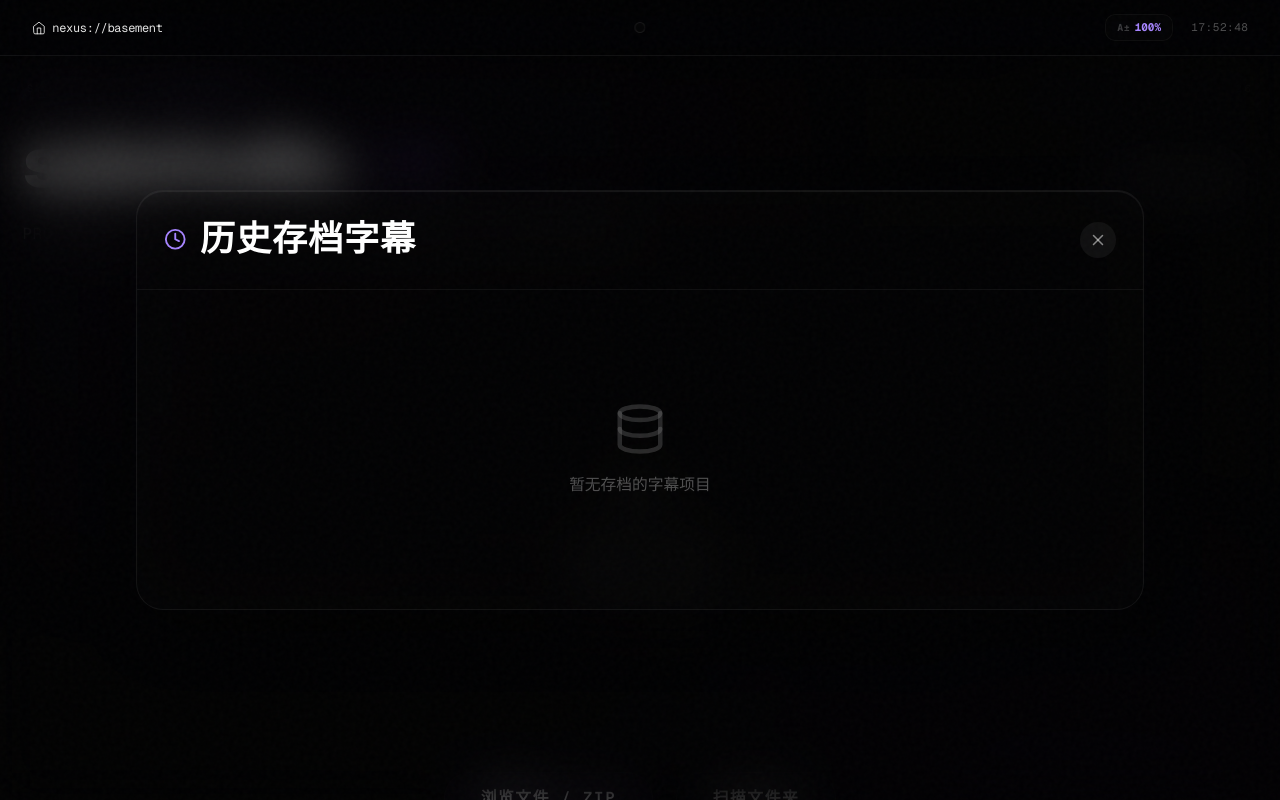
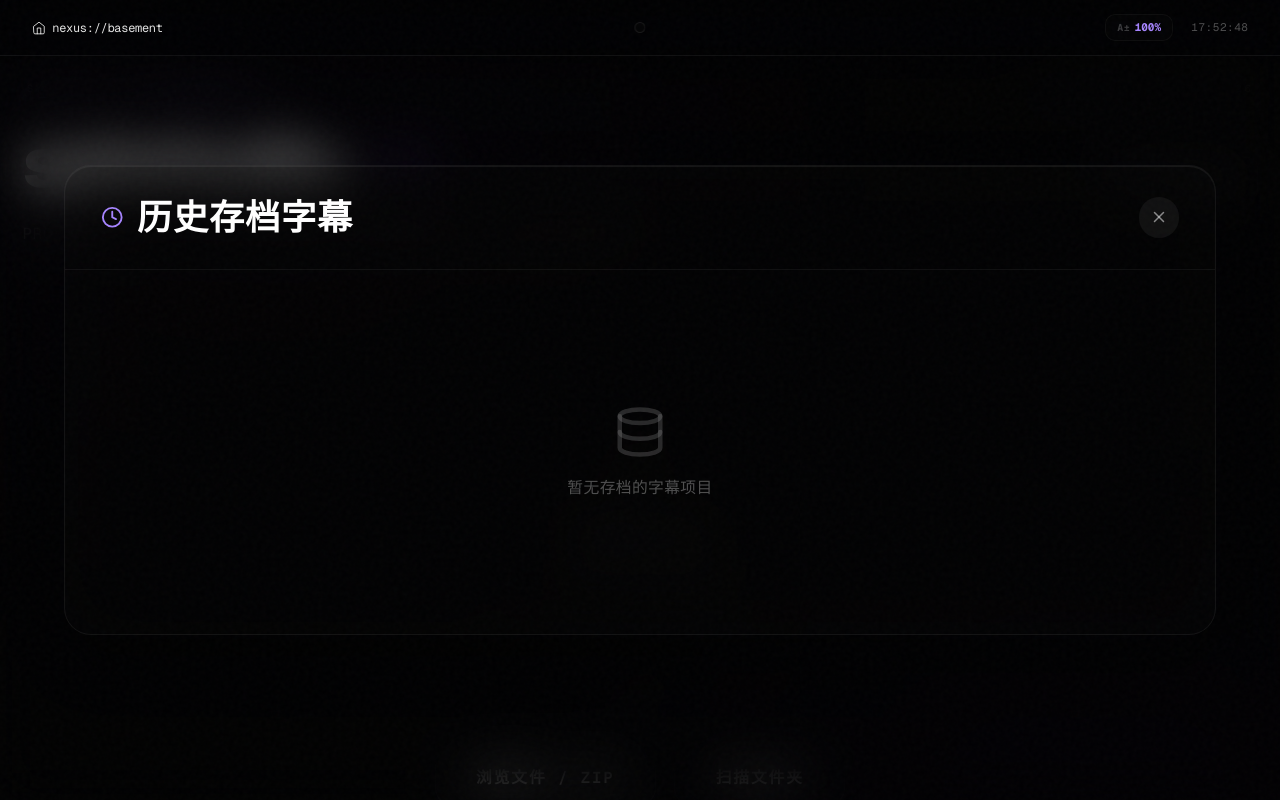
Before and after one commit to puffkun17/SaikoSubStudio, a Next.js app: page / in a window 1280 px wide. Both pictures are taken after a click on the button "历史存档字幕". Built offline with nearby package versions, Linux system fonts and the light colour scheme.

Commit message:
release: v2.0.1 - homepage Ingest Lens custom cinematic redesign (custom SVG aperture + dual-track waveform icon, improved hierarchy & buttons); history archive modal typography, sizing & spacing fixes; version bump to 2.0.1

```diff
--- a/package.json
+++ b/package.json
@@ -1,6 +1,6 @@
 {
   "name": "saikosubstudio",
-  "version": "2.0.0",
+  "version": "2.0.1",
   "private": true,
   "scripts": {
     "dev": "next dev",
--- a/src/components/Ingest/DragZone.tsx
+++ b/src/components/Ingest/DragZone.tsx
@@ -464,50 +464,112 @@ export const DragZone: React.FC = () => {
           )}
         </AnimatePresence>
 
-        {/* Drag-over state content overlay */}
+        {/* Custom cinematic Ingest Lens icon (no generic AI cloud) */}
         {isDragging ? (
           <div className="flex flex-col items-center gap-3 z-20">
             <motion.div
-              animate={{ y: [-4, 4, -4] }}
-              transition={{ repeat: Infinity, duration: 1.5, ease: "easeInOut" }}
+              animate={{ y: [-3, 3, -3] }}
+              transition={{ repeat: Infinity, duration: 1.2, ease: "easeInOut" }}
             >
-              <UploadCloud className="w-12 h-12 text-emerald-400 drop-shadow-[0_0_10px_rgba(16,185,129,0.6)]" />
+              {/* Custom aperture + waveform lens for drag state */}
+              <svg width="52" height="52" viewBox="0 0 52 52" fill="none" className="drop-shadow-[0_0_12px_rgba(16,185,129,0.65)]">
+                <circle cx="26" cy="26" r="23" stroke="#10b981" strokeWidth="1.5" strokeOpacity="0.6"/>
+                <g stroke="#10b981" strokeWidth="1.25" strokeOpacity="0.9">
+                  <path d="M26 9 L26 17" />
+                  <path d="M26 35 L26 43" />
+                  <path d="M9 26 L17 26" />
+                  <path d="M35 26 L43 26" />
+                  <path d="M13.5 13.5 L19 19" />
+                  <path d="M33 33 L38.5 38.5" />
+                  <path d="M38.5 13.5 L33 19" />
+                  <path d="M19 33 L13.5 38.5" />
+                </g>
+                {/* Subtle dual waveform inside for dual-track subtitle identity */}
+                <path d="M18 26 Q21 22 24 26 Q27 30 30 26" stroke="#34d399" strokeWidth="1.1" fill="none" strokeOpacity="0.85"/>
+                <path d="M18 29 Q21 25 24 29 Q27 33 30 29" stroke="#34d399" strokeWidth="0.9" fill="none" strokeOpacity="0.6"/>
+              </svg>
             </motion.div>
-            <span className="text-xs font-mono uppercase tracking-[0.2em] text-emerald-400 font-bold">RELEASE TO INGEST</span>
+            <span className="text-xs font-mono uppercase tracking-[0.25em] text-emerald-400 font-bold">RELEASE TO INGEST</span>
           </div>
         ) : (
-          <div className="flex flex-col items-center gap-4 z-20">
-            <UploadCloud className={`w-12 h-12 transition-all duration-300
-              ${isZoneActive ? 'text-violet-400 drop-shadow-[0_0_10px_rgba(168,85,247,0.6)]' : 'text-neutral-500'}`} />
+          <div className="flex flex-col items-center gap-5 z-20">
+            {/* Custom premium Ingest Lens icon - aperture + dual subtitle tracks */}
+            <div className="relative">
+              <svg
+                width="56" height="56"
+                viewBox="0 0 56 56"
+                fill="none"
+                className={`transition-all duration-300 ${isZoneActive ? 'text-violet-400 drop-shadow-[0_0_14px_rgba(168,85,247,0.55)]' : 'text-neutral-400/70'}`}
+              >
+                {/* Outer aperture ring */}
+                <circle cx="28" cy="28" r="25" stroke="currentColor" strokeWidth="1.25" strokeOpacity="0.55" />
 
-            <div className="flex flex-col gap-1 items-center px-4">
-              <span className="text-sm font-mono font-bold tracking-[0.2em] text-white/90">INGEST LENS</span>
-              <span className="text-xs text-neutral-500 tracking-[0.05em] uppercase font-sans">drag files here</span>
+                {/* Blade / aperture segments for cinematic lens personality */}
+                <g stroke="currentColor" strokeWidth="1.1" strokeOpacity="0.75">
+                  <path d="M28 5.5 L28 13" />
+                  <path d="M28 43 L28 50.5" />
+                  <path d="M5.5 28 L13 28" />
+                  <path d="M43 28 L50.5 28" />
+                  <path d="M10 10 L16.5 16.5" />
+                  <path d="M39.5 39.5 L46 46" />
+                  <path d="M46 10 L39.5 16.5" />
+                  <path d="M16.5 39.5 L10 46" />
+                </g>
+
+                {/* Inner dual-track waveform (core identity: bilingual subtitle) */}
+                <path
+                  d="M19 28 Q23 24 27 28 Q31 32 35 28"
+                  stroke="currentColor"
+                  strokeWidth="1.6"
+                  strokeOpacity="0.9"
+                  fill="none"
+                />
+                <path
+                  d="M19 31.5 Q23 27.5 27 31.5 Q31 35.5 35 31.5"
+                  stroke="currentColor"
+                  strokeWidth="1.1"
+                  strokeOpacity="0.55"
+                  fill="none"
+                />
+
+                {/* Subtle center highlight for lens glass */}
+                <circle cx="28" cy="28" r="6" fill="currentColor" fillOpacity="0.08" />
+              </svg>
             </div>
 
-            {/* Inline file extensions label */}
-            <div className="flex gap-2 text-xs font-mono text-neutral-600 tracking-wider">
-              <span>SRT</span>
-              <span>•</span>
-              <span>ASS</span>
-              <span>•</span>
-              <span>ZIP</span>
+            <div className="flex flex-col gap-1.5 items-center px-2 text-center">
+              <span className="text-[13px] font-mono font-bold tracking-[0.22em] text-white/95">INGEST LENS</span>
+              <span className="text-[10px] text-neutral-500 tracking-[0.08em] uppercase font-sans">DROP FILES INTO THE LENS</span>
+            </div>
+
+            {/* Refined format indicators - more integrated, less generic */}
+            <div className="flex items-center gap-2 text-[10px] font-mono tracking-[0.2em] text-neutral-600">
+              <span className="px-1.5 py-px border border-white/10 rounded">SRT</span>
+              <span className="text-white/20">·</span>
+              <span className="px-1.5 py-px border border-white/10 rounded">ASS</span>
+              <span className="text-white/20">·</span>
+              <span className="px-1.5 py-px border border-white/10 rounded">ZIP</span>
             </div>
           </div>
         )}
       </motion.div>
 
-      {/* Floating Trigger Prism Buttons (No solid backgrounds, clean glassmorphism) */}
-      <div className="flex flex-col sm:flex-row gap-5 justify-center mt-10 w-full sm:w-auto px-4 z-20">
+      {/* Refined action buttons — stronger cinematic glass, better hierarchy and breathing */}
+      <div className="flex flex-col sm:flex-row gap-4 justify-center mt-9 w-full sm:w-auto px-4 z-20">
         <button
-          className="w-full sm:w-auto px-8 py-3 bg-violet-500/[0.04] text-white hover:text-violet-200 border border-white/[0.04] hover:border-violet-500/25 shadow-[0_4px_12px_rgba(0,0,0,0.4)] hover:shadow-[0_0_20px_rgba(168,85,247,0.2)] hover:-translate-y-0.5 rounded-full transition-all duration-300 text-center font-mono text-xs md:text-sm uppercase tracking-widest font-semibold cursor-pointer"
           onClick={() => fileInputRef.current?.click()}
+          className="group w-full sm:w-auto px-9 py-3.5 rounded-2xl text-sm font-mono uppercase tracking-[0.12em] font-semibold cursor-pointer transition-all duration-200
+            bg-white/[0.022] hover:bg-violet-500/5 border border-white/[0.055] hover:border-violet-500/30
+            text-white/90 hover:text-white shadow-[0_2px_8px_rgba(0,0,0,0.35)] hover:shadow-[0_0_18px_rgba(168,85,247,0.12)] active:scale-[0.985]"
         >
           浏览文件 / ZIP
         </button>
+
         <button
-          className="w-full sm:w-auto px-8 py-3 bg-white/[0.01] text-neutral-400 hover:text-neutral-200 border border-white/[0.04] hover:border-white/[0.1] shadow-[0_4px_12px_rgba(0,0,0,0.4)] hover:-translate-y-0.5 rounded-full transition-all duration-300 text-center font-mono text-xs md:text-sm uppercase tracking-widest font-semibold cursor-pointer"
           onClick={() => folderInputRef.current?.click()}
+          className="group w-full sm:w-auto px-9 py-3.5 rounded-2xl text-sm font-mono uppercase tracking-[0.12em] font-semibold cursor-pointer transition-all duration-200
+            bg-white/[0.01] hover:bg-white/[0.035] border border-white/[0.04] hover:border-white/15
+            text-neutral-400 hover:text-neutral-100 shadow-[0_2px_8px_rgba(0,0,0,0.35)] hover:shadow-[0_0_14px_rgba(255,255,255,0.06)] active:scale-[0.985]"
         >
           扫描文件夹
         </button>
--- a/src/components/IngestStep.tsx
+++ b/src/components/IngestStep.tsx
@@ -81,7 +81,7 @@ export const IngestStep: React.FC = () => {
           <h1 className="text-h4 font-extrabold tracking-tighter text-white flex items-center flex-wrap [text-shadow:0_0_15px_rgba(255,255,255,0.15)] font-sans">
             substudio.
             <span className="text-[0.5625rem] text-violet-400 bg-violet-500/10 border border-violet-500/20 px-3 py-1 rounded-full ml-4 font-mono font-bold uppercase tracking-widest shadow-[0_0_15px_rgba(168,85,247,0.15)]">
-              v1.0 pro
+              v2.0.1
             </span>
           </h1>
           <p className="text-xs md:text-sm text-neutral-400 font-mono uppercase tracking-wider text-neutral-400/80">
@@ -111,7 +111,7 @@ export const IngestStep: React.FC = () => {
             animate={{ opacity: 1, y: 0 }}
             exit={{ opacity: 0, scale: 0.98, filter: "blur(4px)" }}
             transition={{ type: "spring", stiffness: 200, damping: 25 }}
-            className="flex-1 flex flex-col gap-12 max-w-5xl mx-auto w-full items-center justify-center py-10 md:py-16"
+            className="flex-1 flex flex-col gap-8 max-w-5xl mx-auto w-full items-center justify-center py-8 md:py-12"
           >
             <DragZone />
           </motion.div>
@@ -151,31 +151,31 @@ export const IngestStep: React.FC = () => {
               animate={{ scale: 1, opacity: 1, y: 0 }}
               exit={{ scale: 0.95, opacity: 0, y: 20 }}
               transition={{ type: "spring", stiffness: 300, damping: 30 }}
-              className="glass-panel-ar rounded-3xl w-full max-w-4xl shadow-2xl flex flex-col gap-0 max-h-[85vh] overflow-hidden"
+              className="glass-panel-ar rounded-3xl w-full max-w-5xl shadow-2xl flex flex-col gap-0 max-h-[85vh] overflow-hidden"
             >
-              <div className="flex justify-between items-center px-6 py-5 border-b border-white/5 flex-shrink-0">
+              <div className="flex justify-between items-center px-8 py-6 border-b border-white/5 flex-shrink-0">
                 <div className="flex items-center gap-3">
                   <Clock className="w-5 h-5 text-violet-400" />
-                  <h4 className="text-base font-bold text-white tracking-wide">历史存档字幕</h4>
+                  <h4 className="text-xl font-semibold text-white tracking-wide">历史存档字幕</h4>
                 </div>
                 <button
-                  className="w-8 h-8 flex items-center justify-center rounded-full bg-white/5 hover:bg-white/10 text-white/50 hover:text-white transition cursor-pointer"
+                  className="w-9 h-9 flex items-center justify-center rounded-full bg-white/5 hover:bg-white/10 text-white/50 hover:text-white transition cursor-pointer"
                   onClick={() => setIsLibraryOpen(false)}
                 >
                   <X className="w-4 h-4" />
                 </button>
               </div>
 
-              <div className="flex-1 overflow-y-auto px-6 py-5">
+              <div className="flex-1 overflow-y-auto px-8 py-6">
                 {libraryList.length > 0 ? (
-                  <div className="grid grid-cols-1 md:grid-cols-2 gap-5">
+                  <div className="grid grid-cols-1 md:grid-cols-2 gap-4">
                     {libraryList.map((item) => {
                       const isBilingual = item.subs.some(s => s.text.includes('\n'));
                       return (
                         <motion.div
                           key={item.id}
-                          whileHover={{ y: -2 }}
-                          className="relative overflow-hidden p-6 bg-white/[0.015] hover:bg-white/[0.045] border border-white/5 hover:border-white/10 rounded-2xl cursor-pointer flex gap-5 transition-all duration-300 items-center justify-between group shadow-lg"
+                          whileHover={{ y: -1 }}
+                          className="relative overflow-hidden p-7 bg-white/[0.018] hover:bg-white/[0.04] border border-white/5 hover:border-white/10 rounded-2xl cursor-pointer flex gap-6 transition-all duration-200 items-start justify-between group shadow-lg"
                           onClick={() => {
                             loadFromLibrary(item);
                             setIsLibraryOpen(false);
@@ -183,32 +183,33 @@ export const IngestStep: React.FC = () => {
                         >
                           {item.backdrop && (
                             <div
-                              className="absolute inset-0 bg-cover bg-center opacity-[0.05] group-hover:opacity-[0.1] transition-opacity -z-10 filter blur-[8px] scale-110"
+                              className="absolute inset-0 bg-cover bg-center opacity-[0.06] group-hover:opacity-[0.12] transition-opacity -z-10 filter blur-[6px] scale-105"
                               style={{ backgroundImage: `url(${item.backdrop})` }}
                             />
                           )}
 
-                          <div className="min-w-0 flex-1 pl-2 border-l-2 border-transparent group-hover:border-violet-400 transition-colors duration-300">
-                            <h4 className="text-base font-bold text-white/90 group-hover:text-white truncate transition-colors pl-3">
+                          <div className="min-w-0 flex-1 border-l-2 border-transparent group-hover:border-violet-400 transition-colors duration-200 pl-4">
+                            <h4 className="text-[15px] font-semibold text-white/95 group-hover:text-white leading-snug tracking-[-0.1px] line-clamp-2 transition-colors">
                               {item.name}
                             </h4>
-                            <div className="flex items-center gap-3 mt-2 text-xs text-neutral-450 font-mono pl-3">
+                            <div className="flex items-center gap-3.5 mt-3 text-[12.5px] text-neutral-400 font-mono">
                               <span className="flex items-center gap-1.5">
-                                <Calendar className="w-3.5 h-3.5 text-white/40" />
+                                <Calendar className="w-3.5 h-3.5 text-white/35" />
                                 {item.date}
                               </span>
-                              <span className="w-1 h-1 rounded-full bg-white/20" />
-                              <span className="text-white/60 font-sans font-medium">
+                              <span className="w-px h-3 bg-white/15" />
+                              <span className="font-medium text-white/70 tracking-normal">
                                 {isBilingual ? '双语轨' : '单轨'}
                               </span>
                             </div>
                           </div>
-                          <div className="flex items-center gap-4 z-10">
-                            <span className="text-white/50 font-mono text-xs">
+
+                          <div className="flex flex-col items-end gap-2 z-10 pt-0.5">
+                            <span className="text-white/80 font-mono text-sm font-semibold tabular-nums tracking-[-0.2px]">
                               {item.subs.length} 行
                             </span>
                             <button
-                              className="text-white/25 hover:text-rose-400 p-2 rounded-xl hover:bg-white/5 transition cursor-pointer"
+                              className="text-white/20 hover:text-rose-400 p-1.5 -mr-1.5 rounded-xl hover:bg-white/5 transition cursor-pointer"
                               onClick={(e) => { e.stopPropagation(); deleteFromLibrary(item.id); }}
                               title="删除存档"
                             >
@@ -220,9 +221,9 @@ export const IngestStep: React.FC = () => {
                     })}
                   </div>
                 ) : (
-                  <div className="flex flex-col items-center justify-center py-20 text-white/30">
+                  <div className="flex flex-col items-center justify-center py-24 text-white/30">
                     <Database className="w-12 h-12 mb-4 opacity-50" />
-                    <p className="font-medium text-sm">暂无存档的字幕项目</p>
+                    <p className="font-medium text-sm tracking-wide">暂无存档的字幕项目</p>
                   </div>
                 )}
               </div>
```
Also changed, not shown: 1 other file (tests, documents, lock files or other folders).
